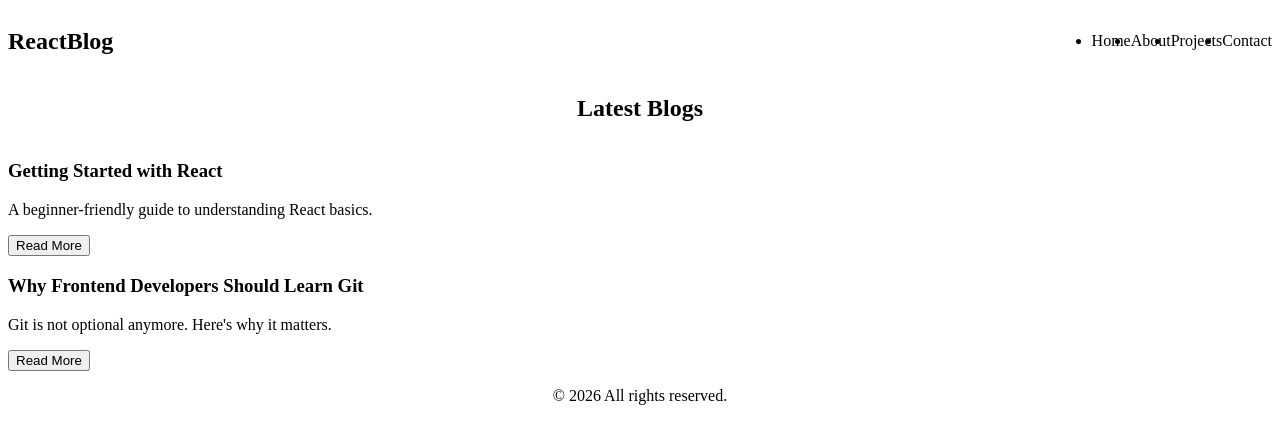
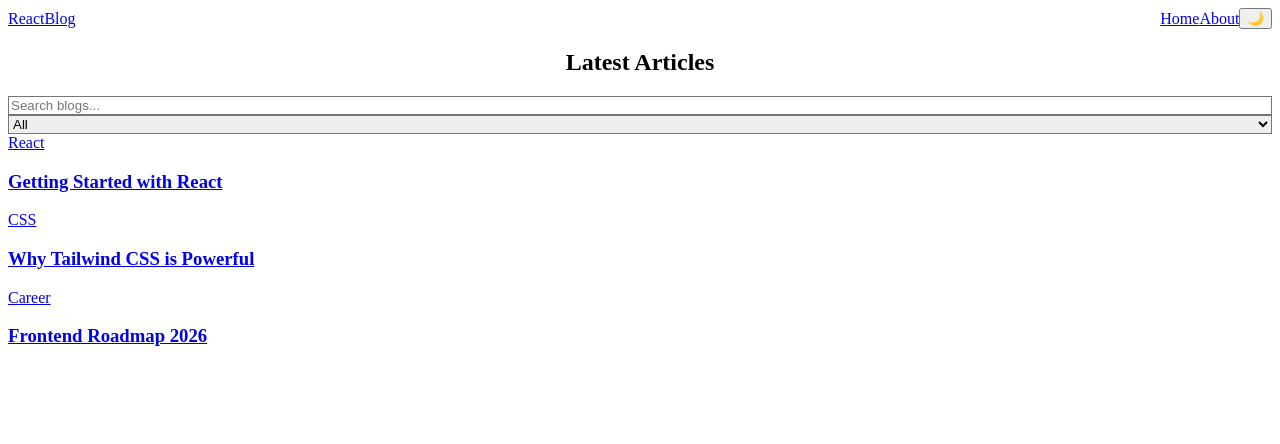
Before and after one commit to AtharvaKulkarni07/Blogs-ui, a React (Vite) app: page / in a window 1280 px wide. Shown: the top 444 px of the page. Built offline with nearby package versions, Linux system fonts and the light colour scheme.

Commit message:
Added: Functionalities

```diff
--- a/package.json
+++ b/package.json
@@ -11,7 +11,8 @@
   },
   "dependencies": {
     "react": "^19.2.0",
-    "react-dom": "^19.2.0"
+    "react-dom": "^19.2.0",
+    "react-router-dom": "^7.11.0"
   },
   "devDependencies": {
     "@eslint/js": "^9.39.1",
--- a/src/App.jsx
+++ b/src/App.jsx
@@ -1,14 +1,21 @@
+import { BrowserRouter, Routes, Route } from "react-router-dom";
 import Navbar from "./components/Navbar";
 import Home from "./pages/Home";
-import Footer from "./components/Footer";
+import Blog from "./pages/Blog";
+import About from "./pages/About";
 
 function App() {
   return (
-    <>
-      <Navbar />
-      <Home />
-      <Footer />
-    </>
+    <BrowserRouter>
+      <div className="min-h-screen bg-gray-50 dark:bg-gray-900 text-gray-900 dark:text-gray-100">
+        <Navbar />
+        <Routes>
+          <Route path="/" element={<Home />} />
+          <Route path="/blog/:id" element={<Blog />} />
+          <Route path="/about" element={<About />} />
+        </Routes>
+      </div>
+    </BrowserRouter>
   );
 }
 
--- a/src/components/BlogCard.jsx
+++ b/src/components/BlogCard.jsx
@@ -1,12 +1,13 @@
-function BlogCard({ title, description }) {
+import { Link } from "react-router-dom";
+
+function BlogCard({ blog }) {
   return (
-    <div className="bg-white p-6 rounded-lg shadow-lg hover:shadow-2xl transform hover:-translate-y-2 transition-all duration-300">
-      <h3 className="text-xl font-semibold mb-2">{title}</h3>
-      <p className="text-gray-700">{description}</p>
-      <button className="mt-4 px-4 py-2 bg-yellow-400 text-white font-semibold rounded hover:bg-yellow-500 transition-colors">
-        Read More
-      </button>
-    </div>
+    <Link to={`/blog/${blog.id}`}>
+      <div className="bg-white dark:bg-gray-800 p-6 rounded-lg shadow hover:shadow-xl transition">
+        <span className="text-sm text-blue-500">{blog.category}</span>
+        <h3 className="text-xl font-semibold mt-2">{blog.title}</h3>
+      </div>
+    </Link>
   );
 }
 
--- a/src/components/Footer.jsx
+++ /dev/null
@@ -1,11 +0,0 @@
-function Footer() {
-  return (
-    <footer className="bg-gray-800 text-white py-6 mt-12">
-      <p className="text-center text-gray-400">
-        © 2026 All rights reserved.
-      </p>
-    </footer>
-  );
-}
-
-export default Footer;
--- a/src/components/Navbar.jsx
+++ b/src/components/Navbar.jsx
@@ -1,13 +1,20 @@
+import { Link } from "react-router-dom";
+import ThemeToggle from "./ThemeToggle";
+
 function Navbar() {
   return (
-    <nav className="bg-gray-900 text-white py-4 px-8 flex justify-between items-center shadow-md">
-      <h2 className="text-2xl font-bold">ReactBlog</h2>
-      <ul className="flex gap-6">
-        <li className="hover:text-yellow-400 cursor-pointer">Home</li>
-        <li className="hover:text-yellow-400 cursor-pointer">About</li>
-        <li className="hover:text-yellow-400 cursor-pointer">Projects</li>
-        <li className="hover:text-yellow-400 cursor-pointer">Contact</li>
-      </ul>
+    <nav className="bg-white dark:bg-gray-800 shadow">
+      <div className="max-w-6xl mx-auto px-4 py-4 flex justify-between items-center">
+        <Link to="/" className="text-xl font-bold">
+          ReactBlog
+        </Link>
+
+        <div className="flex items-center gap-6">
+          <Link to="/" className="hover:text-blue-500">Home</Link>
+          <Link to="/about" className="hover:text-blue-500">About</Link>
+          <ThemeToggle />
+        </div>
+      </div>
     </nav>
   );
 }
--- /dev/null
+++ b/src/components/ThemeToggle.jsx
@@ -0,0 +1,16 @@
+function ThemeToggle() {
+  const toggleTheme = () => {
+    document.documentElement.classList.toggle("dark");
+  };
+
+  return (
+    <button
+      onClick={toggleTheme}
+      className="px-3 py-1 rounded bg-gray-200 dark:bg-gray-700"
+    >
+      🌙
+    </button>
+  );
+}
+
+export default ThemeToggle;
--- a/src/data/blogs.js
+++ b/src/data/blogs.js
@@ -1,17 +1,21 @@
 const blogs = [
   {
-    id: 1,
+    id: "1",
     title: "Getting Started with React",
-    description: "A beginner-friendly guide to understanding React basics.",
-    content:
-      "React is a JavaScript library used for building user interfaces. It allows developers to create reusable components..."
+    category: "React",
+    content: "React is a JavaScript library for building UI..."
   },
   {
-    id: 2,
-    title: "Why Frontend Developers Should Learn Git",
-    description: "Git is not optional anymore. Here's why it matters.",
-    content:
-      "Version control helps developers collaborate, track changes, and maintain code quality..."
+    id: "2",
+    title: "Why Tailwind CSS is Powerful",
+    category: "CSS",
+    content: "Tailwind allows rapid UI development..."
+  },
+  {
+    id: "3",
+    title: "Frontend Roadmap 2026",
+    category: "Career",
+    content: "To become a frontend dev, focus on..."
   }
 ];
 
--- /dev/null
+++ b/src/pages/About.jsx
@@ -0,0 +1,13 @@
+function About() {
+  return (
+    <section className="max-w-4xl mx-auto px-4 py-10">
+      <h1 className="text-3xl font-bold mb-4">About This Project</h1>
+      <p>
+        This is a frontend-only React + Tailwind blog UI built
+        to practice modern UI development and component design.
+      </p>
+    </section>
+  );
+}
+
+export default About;
--- /dev/null
+++ b/src/pages/Blog.jsx
@@ -0,0 +1,21 @@
+import { useParams } from "react-router-dom";
+import blogs from "../data/blogs";
+
+function Blog() {
+  const { id } = useParams();
+  const blog = blogs.find(b => b.id === id);
+
+  if (!blog) return <p className="text-center mt-10">Blog not found</p>;
+
+  return (
+    <section className="max-w-3xl mx-auto px-4 py-10">
+      <h1 className="text-4xl font-bold mb-4">{blog.title}</h1>
+      <p className="text-gray-600 dark:text-gray-400 mb-6">
+        Category: {blog.category}
+      </p>
+      <p className="leading-7">{blog.content}</p>
+    </section>
+  );
+}
+
+export default Blog;
--- a/src/pages/BlogDetail.jsx
+++ /dev/null
@@ -1,10 +0,0 @@
-function BlogDetail() {
-  return (
-    <section className="container">
-      <h1>Blog Title</h1>
-      <p>Full blog content goes here...</p>
-    </section>
-  );
-}
-
-export default BlogDetail;
--- a/src/pages/Home.jsx
+++ b/src/pages/Home.jsx
@@ -1,20 +1,45 @@
+import { useState } from "react";
 import blogs from "../data/blogs";
 import BlogCard from "../components/BlogCard";
 
 function Home() {
+  const [search, setSearch] = useState("");
+  const [category, setCategory] = useState("All");
+
+  const filteredBlogs = blogs.filter(blog => {
+    const matchesSearch = blog.title.toLowerCase().includes(search.toLowerCase());
+    const matchesCategory = category === "All" || blog.category === category;
+    return matchesSearch && matchesCategory;
+  });
+
   return (
-    <section className="max-w-6xl mx-auto py-12 px-4">
-      <h1 className="text-4xl font-bold mb-8 text-center text-gray-900">
-        Latest Blogs
+    <section className="max-w-6xl mx-auto px-4 py-10">
+      <h1 className="text-4xl font-bold mb-6 text-center">
+        Latest Articles
       </h1>
 
-      <div className="grid grid-cols-1 sm:grid-cols-2 lg:grid-cols-3 gap-8">
-        {blogs.map((blog) => (
-          <BlogCard
-            key={blog.id}
-            title={blog.title}
-            description={blog.description}
-          />
+      <div className="flex flex-col sm:flex-row gap-4 mb-8">
+        <input
+          className="flex-1 px-4 py-2 border rounded"
+          placeholder="Search blogs..."
+          value={search}
+          onChange={(e) => setSearch(e.target.value)}
+        />
+
+        <select
+          className="px-4 py-2 border rounded"
+          onChange={(e) => setCategory(e.target.value)}
+        >
+          <option>All</option>
+          <option>React</option>
+          <option>CSS</option>
+          <option>Career</option>
+        </select>
+      </div>
+
+      <div className="grid grid-cols-1 md:grid-cols-2 lg:grid-cols-3 gap-8">
+        {filteredBlogs.map(blog => (
+          <BlogCard key={blog.id} blog={blog} />
         ))}
       </div>
     </section>
```
Also changed, not shown: 1 other file (tests, documents, lock files or other folders).
